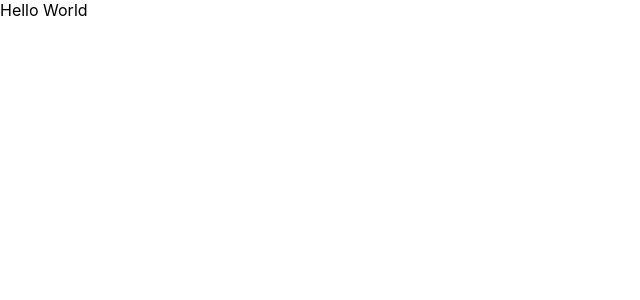
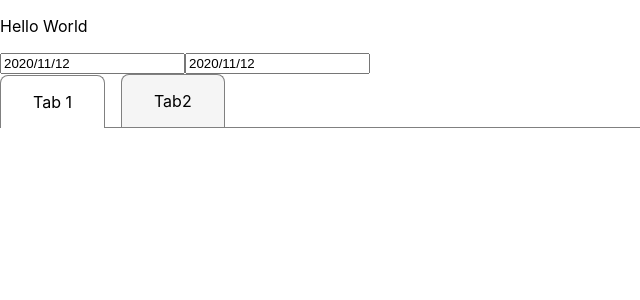
Before and after one commit to jcarias/repo-stats, a React (Create React App) app: page / in a window 1280 px wide. Shown: the top 300 px of the page, without its empty margins (0-640 px from the left). Built offline with nearby package versions, Linux system fonts and the light colour scheme.

Commit message:
Added Date Range and Tabs controls

```diff
--- a/package.json
+++ b/package.json
@@ -7,9 +7,12 @@
     "@testing-library/jest-dom": "^5.11.4",
     "@testing-library/react": "^11.1.0",
     "@testing-library/user-event": "^12.1.10",
+    "moment": "^2.29.1",
     "react": "^17.0.1",
+    "react-datepicker": "^3.3.0",
     "react-dom": "^17.0.1",
     "react-scripts": "4.0.0",
+    "styled-components": "^5.2.1",
     "web-vitals": "^0.2.4"
   },
   "scripts": {
--- a/src/App.js
+++ b/src/App.js
@@ -1,8 +1,16 @@
 import React from 'react';
+import DateRangeInput from './components/DateRangeInput';
+import TabControl from './components/UI/Tabs';
 
 function App() {
+
+  const handleRangeChanged = range => console.log(range);
+
   return (
-    <div>Hello World</div>
+    <div><p>Hello World</p>
+      <DateRangeInput onRangeChanged={handleRangeChanged} />
+      <TabControl tabs={["Tab 1", "Tab2"]}></TabControl>
+    </div>
   );
 }
 
--- /dev/null
+++ b/src/components/DateRangeInput/index.js
@@ -0,0 +1,64 @@
+import React, { useState } from 'react';
+import PropTypes from 'prop-types';
+import moment from 'moment';
+import DatePicker from 'react-datepicker';
+import "react-datepicker/dist/react-datepicker.css"
+
+const DateRangeInput = ({ onRangeChanged }) => {
+
+  const defaultDateFormat = "yyyy/MM/dd"
+
+  const [startDate, setStartDate] = useState(new Date());
+  const [endDate, setEndDate] = useState(new Date());
+
+
+  const updateStartDate = newStartDate => {
+    setStartDate(newStartDate);
+
+    var maxEndDate = moment(newStartDate).add(3, 'M');
+    if (moment(endDate).isAfter(maxEndDate))
+      setEndDate(maxEndDate).toDate();
+
+    onRangeChanged({ startDate, endDate });
+
+  }
+
+  const updateEndDate = newEndDate => {
+    setEndDate(newEndDate);
+
+    var maxStartDate = moment(newEndDate).subtract(3, 'M');
+    if (moment(startDate).isBefore(maxStartDate))
+      setStartDate(maxStartDate.toDate());
+
+    onRangeChanged({ startDate, endDate });
+  }
+
+
+  return (
+    <>
+      <DatePicker
+        selected={startDate}
+        onChange={date => updateStartDate(date)}
+        selectsStart
+        startDate={startDate}
+        endDate={endDate}
+        dateFormat={defaultDateFormat}
+      />
+      <DatePicker
+        selected={endDate}
+        onChange={date => updateEndDate(date)}
+        selectsEnd
+        startDate={startDate}
+        endDate={endDate}
+        minDate={startDate}
+        dateFormat={defaultDateFormat}
+      />
+    </>
+  );
+}
+
+DateRangeInput.propTypes = {
+  onRangeChanged: PropTypes.func.isRequired
+}
+
+export default DateRangeInput;
--- /dev/null
+++ b/src/components/UI/Tabs.js
@@ -0,0 +1,56 @@
+import React, { useState } from 'react';
+import styled from 'styled-components';
+
+
+
+const TabControl = ({ tabs }) => {
+  const [selTab, setSelTab] = useState(0)
+
+
+  const handleTabChange = newSelTabIndex => {
+    console.log(newSelTabIndex)
+    setSelTab(newSelTabIndex);
+  }
+
+  return (
+    <TabsWrapper>
+      {tabs.map((tab, index) => (
+        <Tab key={tab} className={index === selTab ? "selected" : ""} onClick={() => handleTabChange(index)}>
+          {tab}
+        </Tab>
+      ))}
+    </TabsWrapper>
+  );
+}
+
+const TabsWrapper = styled.div`
+  display: flex;
+  border-bottom: 1px solid gray;
+
+   & > *+*{
+     margin-left: 1em;
+   }
+`
+
+const Tab = styled.a`
+  display: flex;
+  border: 1px solid gray;
+  border-bottom: none;
+  padding: 1em 2em;
+  transition: all 200ms ease-out;
+  border-radius: 8px 8px 0 0;
+  background-color: whitesmoke;
+
+  &:hover{
+    background-color: white;
+    cursor: pointer;
+  }
+
+
+  &.selected{
+    background-color: white;
+    transform: translateY(1px);
+  }
+`
+
+export default TabControl;
```
Also changed, not shown: 1 other file (tests, documents, lock files or other folders).
